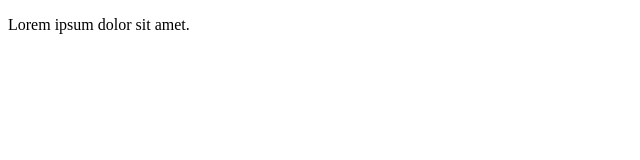
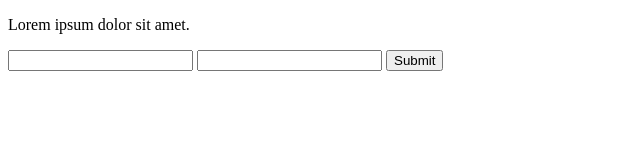
Before and after one commit to wlnewsletter/wlnewsletter.github.io, a plain HTML site: page index.html in a window 1280 px wide. Shown: the whole page, without its empty margins (0-640 px from the left). Drawn offline with Linux system fonts and the light colour scheme.

Commit message:
Signup form

```diff
--- a/index.html
+++ b/index.html
@@ -5,5 +5,10 @@
     </head>
     <body>
         <p>Lorem ipsum dolor sit amet.</p>
+        <form method="post" action="//weblabor.us15.list-manage.com/subscribe/post?u=39fa593621d33e0dc25ec3b89&amp;id=726112c3fe">
+            <input type="text" name="EMAIL" />
+            <input type="text" name="MMERGE1" />
+            <input type="submit" />
+        </form>
     </body>
 </html>
```
